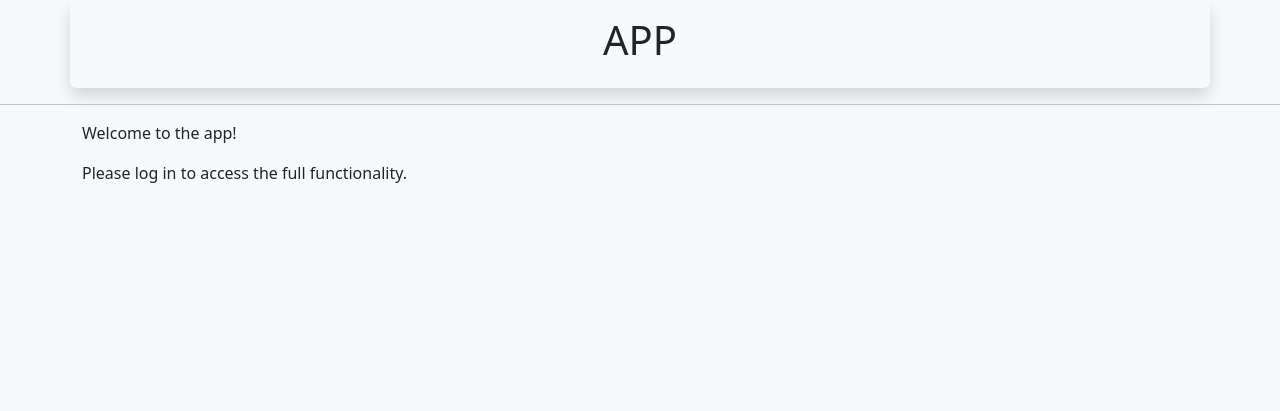
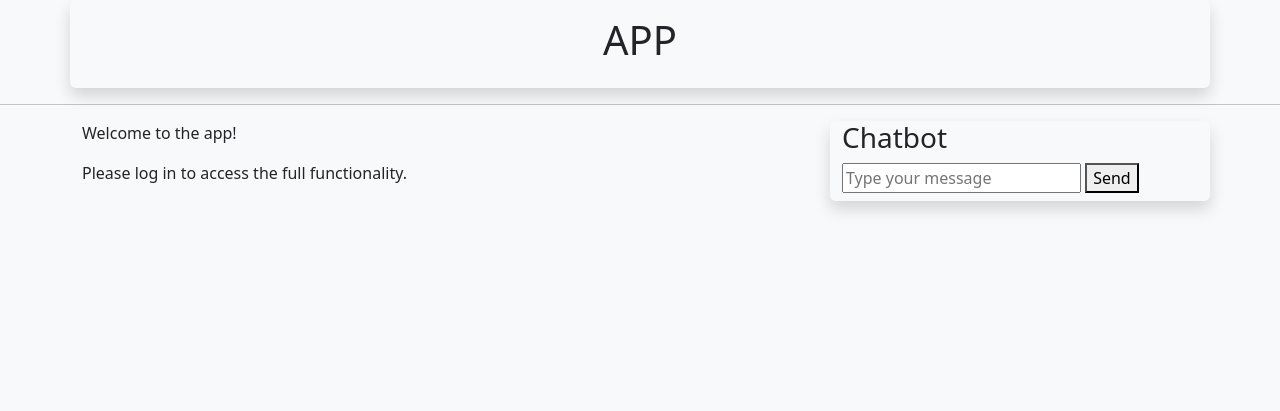
Before and after one commit to AtarioPZ/ChatApp, a Django app: template templates/home.html in a window 1280 px wide. Shown: the part 56-467 px from the top of the page. Run offline with Django 4.2, Linux system fonts and the light colour scheme; the template is opened without the code that fills it, so the values that code supplies are empty.

Commit message:
first chat ai prototype

```diff
--- a/templates/home.html
+++ b/templates/home.html
@@ -33,6 +33,21 @@
                     <p>Welcome to the app!</p>
                     <p>Please log in to access the full functionality.</p>
                 </div>
+                <div class="col-md-4 chatbot rounded shadow">
+                    <h3>Chatbot</h3>
+                    <div class="chatbot-messages">
+                        {% for message in chat_history %}
+                            <div class="message {% if message.sender == 'user' %}user-message{% else %}bot-message{% endif %}">
+                                {{ message.content }}
+                            </div>
+                        {% endfor %}
+                    </div>
+                    <form method="post">
+                        {% csrf_token %}
+                        <input type="text" name="message" placeholder="Type your message" required>
+                        <button type="submit">Send</button>
+                    </form>
+                </div>
             </div>
         {% endif %}
     </div>
```
Also changed, not shown: chat/views.py (+30 -2 lines).
